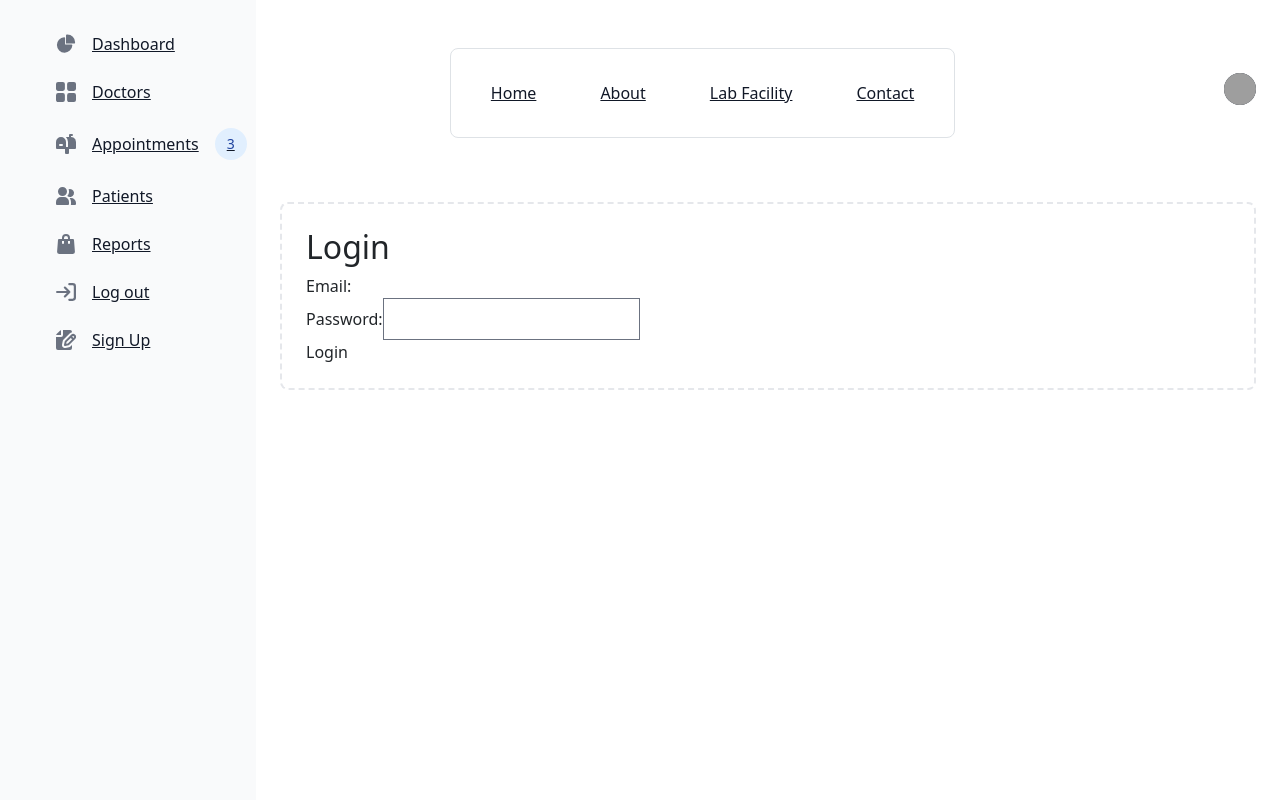
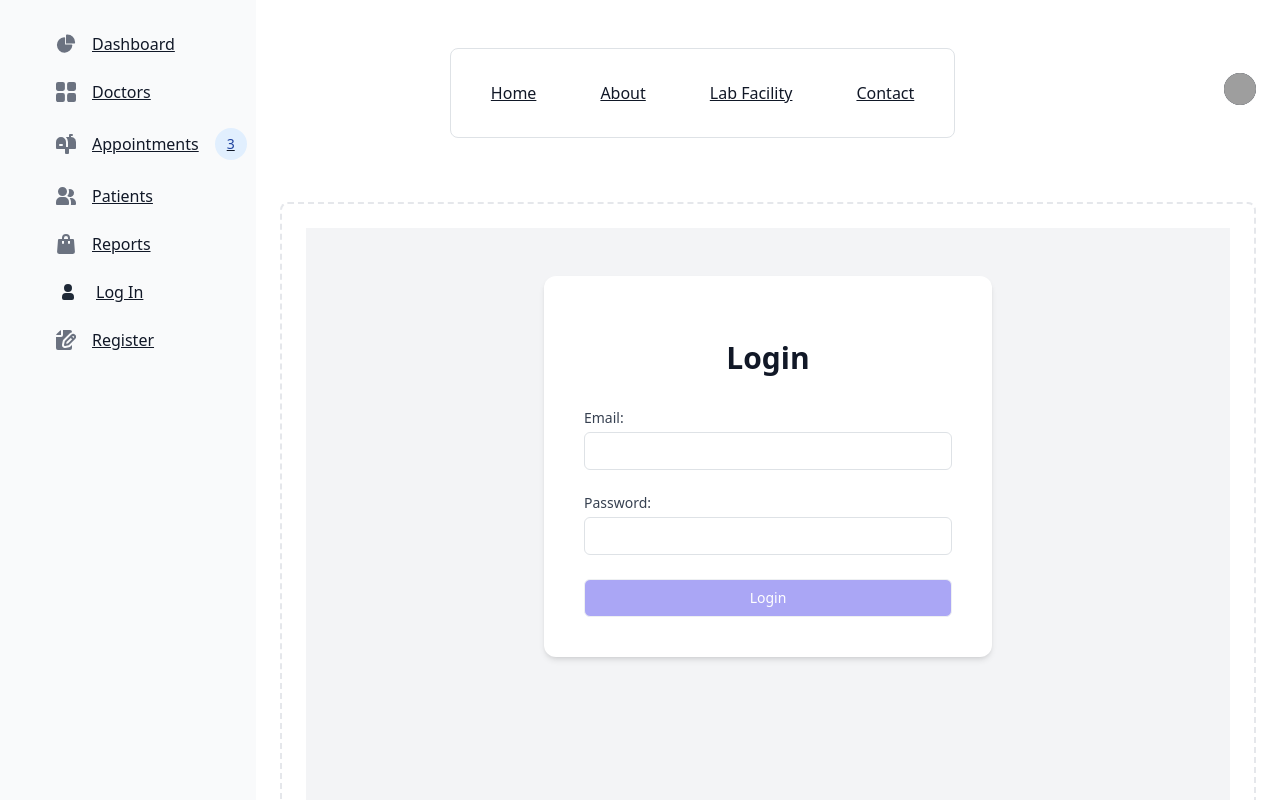
Before and after one commit to ShashithaU/hospital-management-system-front-end, an Angular app: page /login in a window 1280 px wide. Shown: the top 800 px of the page. Built offline with nearby package versions, Linux system fonts and the light colour scheme; grey boxes are pictures that could not be loaded.

Commit message:
login and register page were decorated and improved functionality

```diff
--- a/src/app/appoiment/dashboard-appoiment/dashboard-appoiment.component.ts
+++ b/src/app/appoiment/dashboard-appoiment/dashboard-appoiment.component.ts
@@ -26,7 +26,7 @@ export class DashboardAppoimentComponent implements OnInit {
     q_Number: 0,
     patientId: 0,
     adminId: 0,
-    email:'',
+    email: '',
   };
 
   appointmentService = inject(AppoimentService);
--- a/src/app/common/nav-bar/nav-bar.component.html
+++ b/src/app/common/nav-bar/nav-bar.component.html
@@ -26,7 +26,7 @@
               <a href="#" class="block px-4 py-2 text-sm text-gray-700 hover:bg-gray-100 dark:hover:bg-gray-600 dark:text-gray-200 dark:hover:text-white">Earnings</a>
             </li>
             <li>
-              <a href="#" class="block px-4 py-2 text-sm text-gray-700 hover:bg-gray-100 dark:hover:bg-gray-600 dark:text-gray-200 dark:hover:text-white">Sign out</a>
+              <a (click)="logout()" class=" cursor-pointer block px-4 py-2 text-sm text-gray-700 hover:bg-gray-100 dark:hover:bg-gray-600 dark:text-gray-200 dark:hover:text-white">Sign out</a>
             </li>
           </ul>
         </div>
--- a/src/app/common/slide-bar/slide-bar.component.html
+++ b/src/app/common/slide-bar/slide-bar.component.html
@@ -67,7 +67,6 @@
             />
           </svg>
           <span class="flex-1 ms-3 whitespace-nowrap">Doctors</span>
-
         </a>
       </li>
       <li>
@@ -133,30 +132,31 @@
       </li>
       <li>
         <a
-          routerLink="/logout"
+          routerLink="login"
           class="flex items-center p-2 text-gray-900 rounded-lg dark:text-white hover:bg-gray-100 dark:hover:bg-gray-700 group"
         >
           <svg
-            class="shrink-0 w-5 h-5 text-gray-500 transition duration-75 dark:text-gray-400 group-hover:text-gray-900 dark:group-hover:text-white"
+            class="w-6 h-6 text-gray-800 dark:text-white"
             aria-hidden="true"
             xmlns="http://www.w3.org/2000/svg"
-            fill="none"
-            viewBox="0 0 18 16"
+            width="24"
+            height="24"
+            fill="currentColor"
+            viewBox="0 0 24 24"
           >
             <path
-              stroke="currentColor"
-              stroke-linecap="round"
-              stroke-linejoin="round"
-              stroke-width="2"
-              d="M1 8h11m0 0L8 4m4 4-4 4m4-11h3a2 2 0 0 1 2 2v10a2 2 0 0 1-2 2h-3"
+              fill-rule="evenodd"
+              d="M12 4a4 4 0 1 0 0 8 4 4 0 0 0 0-8Zm-2 9a4 4 0 0 0-4 4v1a2 2 0 0 0 2 2h8a2 2 0 0 0 2-2v-1a4 4 0 0 0-4-4h-4Z"
+              clip-rule="evenodd"
             />
           </svg>
-          <span class="flex-1 ms-3 whitespace-nowrap">Log out</span>
+
+          <span class="flex-1 ms-3 whitespace-nowrap">Log In</span>
         </a>
       </li>
       <li>
         <a
-          routerLink="/signup"
+          routerLink="register"
           class="flex items-center p-2 text-gray-900 rounded-lg dark:text-white hover:bg-gray-100 dark:hover:bg-gray-700 group"
         >
           <svg
@@ -176,7 +176,7 @@
               d="M8.961 16a.93.93 0 0 0 .189-.019l3.4-.679a.961.961 0 0 0 .49-.263l6.118-6.117a2.884 2.884 0 0 0-4.079-4.078l-6.117 6.117a.96.96 0 0 0-.263.491l-.679 3.4A.961.961 0 0 0 8.961 16Zm7.477-9.8a.958.958 0 0 1 .68-.281.961.961 0 0 1 .682 1.644l-.315.315-1.36-1.36.313-.318Zm-5.911 5.911 4.236-4.236 1.359 1.359-4.236 4.237-1.7.339.341-1.699Z"
             />
           </svg>
-          <span class="flex-1 ms-3 whitespace-nowrap">Sign Up</span>
+          <span class="flex-1 ms-3 whitespace-nowrap">Register</span>
         </a>
       </li>
     </ul>
--- a/src/app/user/user-login/user-login.component.html
+++ b/src/app/user/user-login/user-login.component.html
@@ -1,13 +1,30 @@
-<h2>Login</h2>
-<form [formGroup]="loginForm" (ngSubmit)="onSubmit()">
-  <div>
-    <label for="email">Email:</label>
-    <input id="email" formControlName="email" />
+<div class="min-h-screen flex items-start justify-center bg-gray-100 py-12 px-4 sm:px-6 lg:px-8">
+  <div class="max-w-md w-full space-y-8 bg-white p-10 rounded-xl shadow-md">
+    <div class="text-center">
+      <h2 class="mt-6 text-3xl font-extrabold text-gray-900">Login</h2>
+    </div>
+    <form class="mt-8 space-y-6" [formGroup]="loginForm" (ngSubmit)="onSubmit()">
+      <div class="rounded-md -space-y-px">
+        <div class="mb-4">
+          <label for="email" class="block text-sm font-medium text-gray-700">Email:</label>
+          <input id="email" formControlName="email"
+                class="mt-1 appearance-none rounded-md relative block w-full px-3 py-2 border border-gray-300 placeholder-gray-500 text-gray-900 focus:outline-none focus:ring-indigo-500 focus:border-indigo-500 focus:z-10 sm:text-sm" />
+        </div>
+        <div class="mb-4">
+          <label for="password" class="block text-sm font-medium text-gray-700">Password:</label>
+          <input id="password" type="password" formControlName="password"
+                class="mt-1 appearance-none rounded-md relative block w-full px-3 py-2 border border-gray-300 placeholder-gray-500 text-gray-900 focus:outline-none focus:ring-indigo-500 focus:border-indigo-500 focus:z-10 sm:text-sm" />
+        </div>
+      </div>
+
+      <div>
+        <button type="submit"
+                [disabled]="loginForm.invalid"
+                class="group relative w-full flex justify-center py-2 px-4 border border-transparent text-sm font-medium rounded-md text-white bg-indigo-600 hover:bg-indigo-700 focus:outline-none focus:ring-2 focus:ring-offset-2 focus:ring-indigo-500 disabled:opacity-50">
+          Login
+        </button>
+      </div>
+    </form>
+    <p *ngIf="errorMessage" class="mt-2 text-center text-sm text-red-600">{{ errorMessage }}</p>
   </div>
-  <div>
-    <label for="password">Password:</label>
-    <input id="password" type="password" formControlName="password" />
-  </div>
-  <button type="submit" [disabled]="loginForm.invalid">Login</button>
-</form>
-<p *ngIf="errorMessage" class="error">{{ errorMessage }}</p>
+</div>
--- a/src/app/user/user-login/user-login.component.ts
+++ b/src/app/user/user-login/user-login.component.ts
@@ -1,21 +1,31 @@
 import { Component } from '@angular/core';
-import { FormBuilder, FormGroup, ReactiveFormsModule, Validators } from '@angular/forms';
+import {
+  FormBuilder,
+  FormGroup,
+  ReactiveFormsModule,
+  Validators,
+} from '@angular/forms';
 import { AuthService } from '../../../services/patient/auth.service';
 import { CommonModule } from '@angular/common';
+import Swal from 'sweetalert2';
+import { Router } from '@angular/router';
 
 @Component({
   selector: 'app-user-login',
   standalone: true,
-  imports: [ReactiveFormsModule,CommonModule],
+  imports: [ReactiveFormsModule, CommonModule],
   templateUrl: './user-login.component.html',
-  styleUrl: './user-login.component.css'
+  styleUrl: './user-login.component.css',
 })
 export class UserLoginComponent {
-
   loginForm: FormGroup;
   errorMessage: string = '';
 
-  constructor(private fb: FormBuilder, private authService: AuthService) {
+  constructor(
+    private fb: FormBuilder,
+    private authService: AuthService,
+    private router: Router
+  ) {
     this.loginForm = this.fb.group({
       email: ['', [Validators.required, Validators.email]],
       password: ['', [Validators.required, Validators.minLength(6)]],
@@ -32,13 +42,17 @@ export class UserLoginComponent {
           console.log('Token received:', response.result.token);
           localStorage.setItem('token', response.result.token);
           // Verify token was stored
-        console.log('Stored token:', localStorage.getItem('token'));
-        // Make a test request to see if interceptor works
-        this.authService.testProtectedEndpoint().subscribe(
-          data => console.log('Protected data:', data)
-        );
+          console.log('Stored token:', localStorage.getItem('token'));
+          // Make a test request to see if interceptor works
+          this.authService
+            .testProtectedEndpoint()
+            .subscribe((data) => console.log('Protected data:', data));
           this.errorMessage = '';
-          alert('Login successful!');
+          Swal.fire({
+            title: 'Login successful!',
+            icon: 'success',
+          });
+          this.router.navigate(['/']);
         },
         error: (error) => {
           this.errorMessage = 'Invalid email or password.';
--- a/src/app/user/user-register/user-register.component.html
+++ b/src/app/user/user-register/user-register.component.html
@@ -1,29 +1,40 @@
-<h2>Register</h2>
-<form [formGroup]="registerForm" (ngSubmit)="onSubmit()">
-  <div>
-    <label for="firstName">First Name:</label>
-    <input id="firstName" formControlName="firstName" />
+<div class="min-h-screen flex items-start justify-center bg-gray-50 py-12 px-4 sm:px-6 lg:px-8">
+  <div class="max-w-md w-full space-y-8 bg-white p-8 rounded-xl shadow-md">
+    <h2 class="mt-6 text-center text-3xl font-extrabold text-gray-900">Register</h2>
+    <form [formGroup]="registerForm" (ngSubmit)="onSubmit()" class="mt-8 space-y-6">
+      <div class="rounded-md shadow-sm -space-y-px">
+        <div class="mb-4">
+          <label for="firstName" class="block text-sm font-medium text-gray-700">First Name:</label>
+          <input id="firstName" formControlName="firstName" class="mt-1 appearance-none rounded-md relative block w-full px-3 py-2 border border-gray-300 placeholder-gray-500 text-gray-900 focus:outline-none focus:ring-indigo-500 focus:border-indigo-500 focus:z-10 sm:text-sm" />
         </div>
-  <div>
-    <label for="lastName">Last Name:</label>
-    <input id="lastName" formControlName="lastName" />
+        <div class="mb-4">
+          <label for="lastName" class="block text-sm font-medium text-gray-700">Last Name:</label>
+          <input id="lastName" formControlName="lastName" class="mt-1 appearance-none rounded-md relative block w-full px-3 py-2 border border-gray-300 placeholder-gray-500 text-gray-900 focus:outline-none focus:ring-indigo-500 focus:border-indigo-500 focus:z-10 sm:text-sm" />
         </div>
-  <div>
-    <label for="email">Email:</label>
-    <input id="email" formControlName="email" />
+        <div class="mb-4">
+          <label for="email" class="block text-sm font-medium text-gray-700">Email:</label>
+          <input id="email" formControlName="email" class="mt-1 appearance-none rounded-md relative block w-full px-3 py-2 border border-gray-300 placeholder-gray-500 text-gray-900 focus:outline-none focus:ring-indigo-500 focus:border-indigo-500 focus:z-10 sm:text-sm" />
         </div>
-  <div>
-    <label for="password">Password:</label>
-    <input id="password" type="password" formControlName="password" />
+        <div class="mb-4">
+          <label for="password" class="block text-sm font-medium text-gray-700">Password:</label>
+          <input id="password" type="password" formControlName="password" class="mt-1 appearance-none rounded-md relative block w-full px-3 py-2 border border-gray-300 placeholder-gray-500 text-gray-900 focus:outline-none focus:ring-indigo-500 focus:border-indigo-500 focus:z-10 sm:text-sm" />
         </div>
-  <div>
-    <label for="role">Role:</label>
-    <select id="role" formControlName="role">
+        <div class="mb-4">
+          <label for="role" class="block text-sm font-medium text-gray-700">Role:</label>
+          <select id="role" formControlName="role" class="mt-1 block w-full py-2 px-3 border border-gray-300 bg-white rounded-md shadow-sm focus:outline-none focus:ring-indigo-500 focus:border-indigo-500 sm:text-sm">
             <option value="USER">User</option>
             <option value="ADMIN">Admin</option>
           </select>
         </div>
-  <button type="submit" [disabled]="registerForm.invalid">Register</button>
+      </div>
+
+      <div>
+        <button type="submit" [disabled]="registerForm.invalid" class="group relative w-full flex justify-center py-2 px-4 border border-transparent text-sm font-medium rounded-md text-white bg-indigo-600 hover:bg-indigo-700 focus:outline-none focus:ring-2 focus:ring-offset-2 focus:ring-indigo-500 disabled:opacity-50">
+          Register
+        </button>
+      </div>
     </form>
-<p *ngIf="successMessage" class="success">{{ successMessage }}</p>
-<p *ngIf="errorMessage" class="error">{{ errorMessage }}</p>
+    <p *ngIf="successMessage" class="mt-2 text-center text-sm text-green-600">{{ successMessage }}</p>
+    <p *ngIf="errorMessage" class="mt-2 text-center text-sm text-red-600">{{ errorMessage }}</p>
+  </div>
+</div>
--- a/src/app/user/user-register/user-register.component.ts
+++ b/src/app/user/user-register/user-register.component.ts
@@ -2,6 +2,8 @@ import { Component } from '@angular/core';
 import { FormBuilder, FormGroup, ReactiveFormsModule, Validators } from '@angular/forms';
 import { AuthService } from '../../../services/patient/auth.service';
 import { CommonModule } from '@angular/common';
+import Swal from 'sweetalert2';
+import { Router } from '@angular/router';
 
 @Component({
   selector: 'app-user-register',
@@ -12,11 +14,13 @@ import { CommonModule } from '@angular/common';
 })
 export class UserRegisterComponent {
 
+
+
   registerForm: FormGroup;
   successMessage: string = '';
   errorMessage: string = '';
 
-  constructor(private fb: FormBuilder, private authService: AuthService) {
+  constructor(private fb: FormBuilder, private authService: AuthService , private router :Router) {
     this.registerForm = this.fb.group({
       firstName: ['', [Validators.required, Validators.minLength(4)]],
       lastName: ['', [Validators.required, Validators.minLength(4)]],
@@ -30,8 +34,16 @@ export class UserRegisterComponent {
     if (this.registerForm.valid) {
       this.authService.register(this.registerForm.value).subscribe({
         next: (response) => {
-          this.successMessage = 'Registration successful!';
+          // this.successMessage = 'Registration successful!';
+          Swal.fire({
+            position: "top-end",
+            icon: "success",
+            title: "Registration successful!",
+            showConfirmButton: false,
+            timer: 1500
+          });
           this.errorMessage = '';
+          this.router.navigate(['/login']);
         },
         error: (error) => {
           this.errorMessage = 'Registration failed. Please try again.';
```
Also changed, not shown: src/app/common/nav-bar/nav-bar.component.ts (+8 -1 lines), src/services/patient/auth.service.ts (+8 -1 lines). Lines whose indentation alone changed are shown as unchanged.
